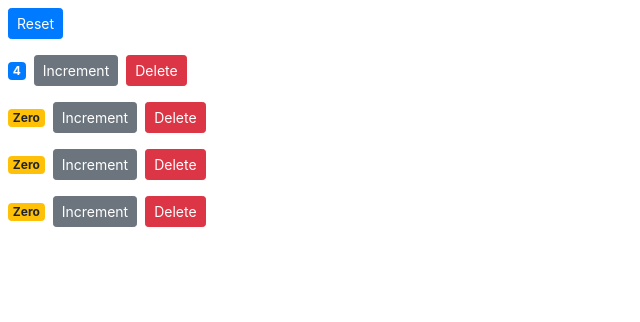
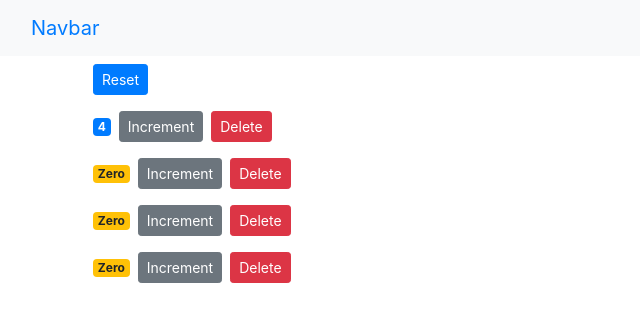
Before and after one commit to Peri7at/react-counter-app, a React (Create React App) app: page / in a window 1280 px wide. Shown: the top 322 px of the page, without its empty margins (0-640 px from the left). Built offline with nearby package versions, Linux system fonts and the light colour scheme.

Commit message:
add navigation bar

```diff
--- a/src/App.js
+++ b/src/App.js
@@ -1,24 +1,16 @@
-import logo from './logo.svg';
+import React, { Component } from 'react';
+import NavBar from './components/navbar';
+import Counters from './components/counters';
 import './App.css';
 
 function App() {
   return (
-    <div className="App">
-      <header className="App-header">
-        <img src={logo} className="App-logo" alt="logo" />
-        <p>
-          Edit <code>src/App.js</code> and save to reload.
-        </p>
-        <a
-          className="App-link"
-          href="https://reactjs.org"
-          target="_blank"
-          rel="noopener noreferrer"
-        >
-          Learn React
-        </a>
-      </header>
-    </div>
+    <React.Fragment>
+      <NavBar />
+      <main className='container'>
+        <Counters />
+      </main>
+    </React.Fragment>
   );
 }
 
--- /dev/null
+++ b/src/components/navbar.jsx
@@ -0,0 +1,15 @@
+import React, { Component } from 'react';
+
+class NavBar extends Component {
+  render() {
+    return (
+      <nav className="navbar bg-light">
+        <div className="container-fluid">
+          <a className="navbar-brand" href="#">Navbar</a>
+        </div>
+      </nav>
+    );
+  }
+}
+
+export default NavBar;
--- a/src/index.js
+++ b/src/index.js
@@ -4,9 +4,8 @@
 import App from './App';
 import reportWebVitals from './reportWebVitals';
 import 'bootstrap/dist/css/bootstrap.css';
-import Counters from './components/counters';
 
-ReactDOM.render(<Counters />, document.getElementById('root'));
+ReactDOM.render(<App />, document.getElementById('root'));
 
 // If you want to start measuring performance in your app, pass a function
 // to log results (for example: reportWebVitals(console.log))
```
